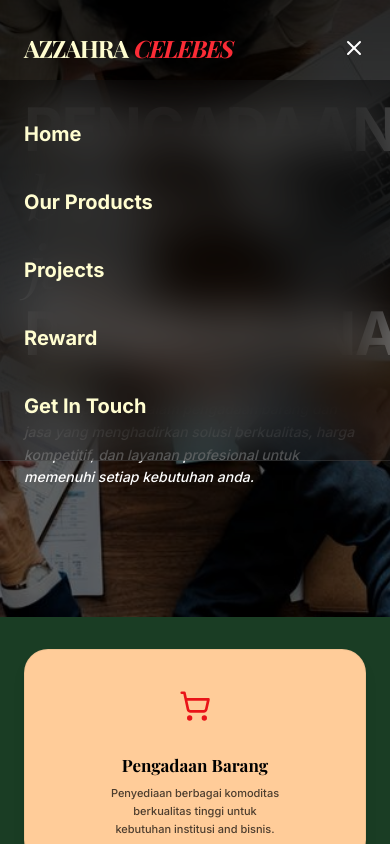
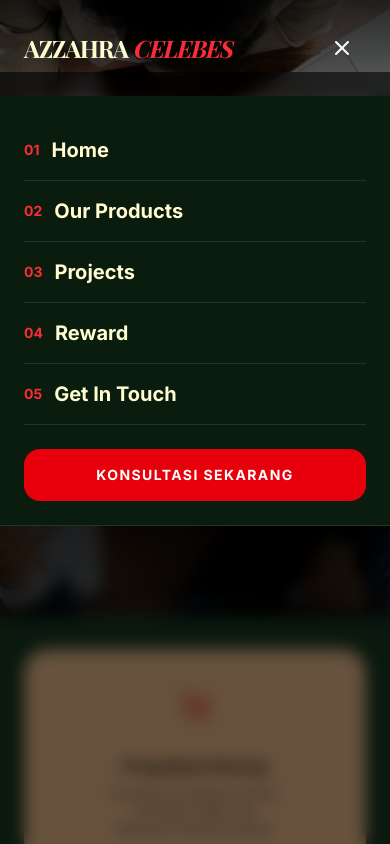
Before and after one commit to kasihfebriani17-alt/azzahracelebes, a React (Vite) app: page / in a window 390 px wide. Both pictures are taken after a click on the button "Buka menu". Shown: the top 844 px of the page. Built offline with nearby package versions, Linux system fonts and the light colour scheme; a web font is replaced by a local one.

Commit message:
fix: perbaiki navigasi mobile/iPhone - tambah touch events dan iOS-safe toggle

```diff
--- a/src/App.tsx
+++ b/src/App.tsx
@@ -35,7 +35,6 @@
 
 const Navigation = () => {
   const [isOpen, setIsOpen] = useState(false);
-
   const [isScrolled, setIsScrolled] = useState(false);
 
   useEffect(() => {
@@ -45,6 +44,36 @@
     window.addEventListener("scroll", handleScroll);
     return () => window.removeEventListener("scroll", handleScroll);
   }, []);
+
+  // Prevent body scroll when mobile menu is open (iOS fix)
+  useEffect(() => {
+    if (isOpen) {
+      document.body.style.overflow = "hidden";
+    } else {
+      document.body.style.overflow = "";
+    }
+    return () => { document.body.style.overflow = ""; };
+  }, [isOpen]);
+
+  const handleToggle = (e: React.MouseEvent | React.TouchEvent) => {
+    e.preventDefault();
+    e.stopPropagation();
+    setIsOpen((prev) => !prev);
+  };
+
+  const handleNavClick = (e: React.MouseEvent | React.TouchEvent, href: string) => {
+    e.stopPropagation();
+    setIsOpen(false);
+    // Smooth scroll to section
+    if (href !== "#") {
+      const el = document.querySelector(href);
+      if (el) {
+        setTimeout(() => el.scrollIntoView({ behavior: "smooth" }), 100);
+      }
+    } else {
+      setTimeout(() => window.scrollTo({ top: 0, behavior: "smooth" }), 100);
+    }
+  };
 
   return (
     <nav className={`fixed top-0 left-0 right-0 z-50 transition-all duration-300 ${isScrolled ? "bg-black/60 backdrop-blur-lg border-b border-white/5 py-2" : "bg-gradient-to-b from-black/60 to-transparent py-4"}`}>
@@ -74,20 +103,69 @@
           ))}
         </div>
 
-        {/* Mobile Toggle */}
-        <button className="md:hidden text-white" onClick={() => setIsOpen(!isOpen)}>
-          {isOpen ? <X className="w-6 h-6" /> : <Menu className="w-6 h-6" />}
+        {/* Mobile Toggle Button - iOS-safe */}
+        <button
+          type="button"
+          className="md:hidden flex items-center justify-center w-12 h-12 text-white rounded-xl cursor-pointer select-none"
+          onTouchEnd={handleToggle}
+          onClick={handleToggle}
+          style={{
+            WebkitTapHighlightColor: 'transparent',
+            touchAction: 'manipulation',
+            WebkitUserSelect: 'none',
+            userSelect: 'none'
+          }}
+          aria-label={isOpen ? "Tutup menu" : "Buka menu"}
+          aria-expanded={isOpen}
+        >
+          <AnimatePresence mode="wait" initial={false}>
+            {isOpen ? (
+              <motion.span
+                key="close"
+                initial={{ rotate: -90, opacity: 0 }}
+                animate={{ rotate: 0, opacity: 1 }}
+                exit={{ rotate: 90, opacity: 0 }}
+                transition={{ duration: 0.15 }}
+              >
+                <X className="w-6 h-6" />
+              </motion.span>
+            ) : (
+              <motion.span
+                key="open"
+                initial={{ rotate: 90, opacity: 0 }}
+                animate={{ rotate: 0, opacity: 1 }}
+                exit={{ rotate: -90, opacity: 0 }}
+                transition={{ duration: 0.15 }}
+              >
+                <Menu className="w-6 h-6" />
+              </motion.span>
+            )}
+          </AnimatePresence>
         </button>
       </div>
 
-      {/* Mobile Menu */}
+      {/* Mobile Menu - Full overlay for iOS */}
       <AnimatePresence>
         {isOpen && (
+          <>
+            {/* Backdrop */}
             <motion.div
-            initial={{ opacity: 0, height: 0 }}
-            animate={{ opacity: 1, height: "auto" }}
-            exit={{ opacity: 0, height: 0 }}
-            className="md:hidden bg-black/40 backdrop-blur-xl border-b border-white/10 px-6 py-8 flex flex-col gap-6 overflow-hidden"
+              key="backdrop"
+              initial={{ opacity: 0 }}
+              animate={{ opacity: 1 }}
+              exit={{ opacity: 0 }}
+              className="md:hidden fixed inset-0 top-[72px] bg-black/60 backdrop-blur-sm z-40"
+              onClick={() => setIsOpen(false)}
+            />
+            {/* Menu Panel */}
+            <motion.div
+              key="menu"
+              initial={{ opacity: 0, y: -12 }}
+              animate={{ opacity: 1, y: 0 }}
+              exit={{ opacity: 0, y: -12 }}
+              transition={{ duration: 0.2, ease: "easeOut" }}
+              className="md:hidden absolute top-full left-0 right-0 z-50 border-b border-white/10 px-6 py-6 flex flex-col shadow-2xl"
+              style={{ backgroundColor: 'rgb(10, 28, 14)' }}
             >
               {[
                 { label: "Home", href: "#" },
@@ -99,16 +177,38 @@
                 <motion.a
                   key={item.label}
                   href={item.href}
-                initial={{ opacity: 0, x: -20 }}
+                  initial={{ opacity: 0, x: -16 }}
                   animate={{ opacity: 1, x: 0 }}
-                transition={{ delay: idx * 0.1 }}
-                className="text-xl font-black text-[#FFFDD0] hover:text-red-500 transition-colors py-2"
-                onClick={() => setIsOpen(false)}
+                  transition={{ delay: idx * 0.06, duration: 0.2 }}
+                  className="text-xl font-black text-[#FFFDD0] active:text-red-400 transition-colors py-4 border-b border-white/10 last:border-0 flex items-center gap-3"
+                  onClick={(e) => handleNavClick(e, item.href)}
+                  onTouchEnd={(e) => handleNavClick(e, item.href)}
+                  style={{
+                    WebkitTapHighlightColor: 'transparent',
+                    touchAction: 'manipulation'
+                  }}
                 >
+                  <span className="text-red-500 text-sm font-black">0{idx + 1}</span>
                   {item.label}
                 </motion.a>
               ))}
+
+              {/* CTA in mobile menu */}
+              <motion.a
+                initial={{ opacity: 0, y: 8 }}
+                animate={{ opacity: 1, y: 0 }}
+                transition={{ delay: 0.35 }}
+                href="https://wa.me/6287841780609?text=Halo%20Azzahra%20Celebes,%20saya%20ingin%20konsultasi."
+                target="_blank"
+                rel="noopener noreferrer"
+                className="mt-6 w-full bg-red-600 text-white text-center py-4 rounded-2xl font-black text-sm uppercase tracking-widest"
+                onClick={() => setIsOpen(false)}
+                style={{ WebkitTapHighlightColor: 'transparent', touchAction: 'manipulation' }}
+              >
+                Konsultasi Sekarang
+              </motion.a>
             </motion.div>
+          </>
         )}
       </AnimatePresence>
     </nav>
```
Lines whose indentation alone changed are shown as unchanged.
